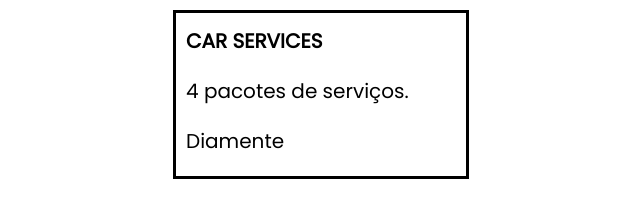
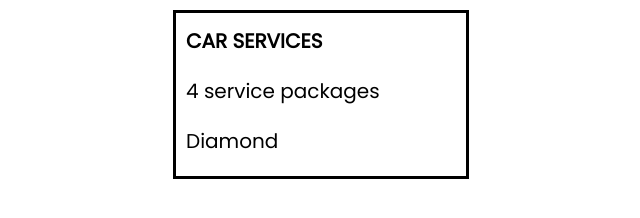
Before and after one commit to wesleysampaio13/Site_Estudos, a plain HTML site: page Site_Page_Label/index.html in a window 1280 px wide. Shown: the full height of the page, 319-959 px from the left. Drawn offline with Linux system fonts and the light colour scheme.

Commit message:
Update index.html

```diff
--- a/Site_Page_Label/index.html
+++ b/Site_Page_Label/index.html
@@ -13,8 +13,8 @@
 <body>
     <div class="label">
         <h1>car services</h1>
-        <p>4 pacotes de serviços.</p>
-        <p>Diamente</p>
+        <p>4 service packages</p>
+        <p>Diamond</p>
     </div>
     </body>
 </html>
```
